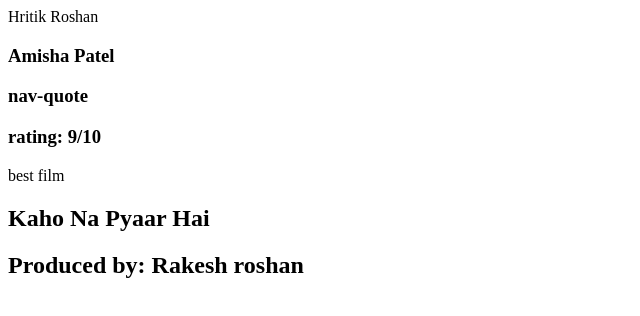
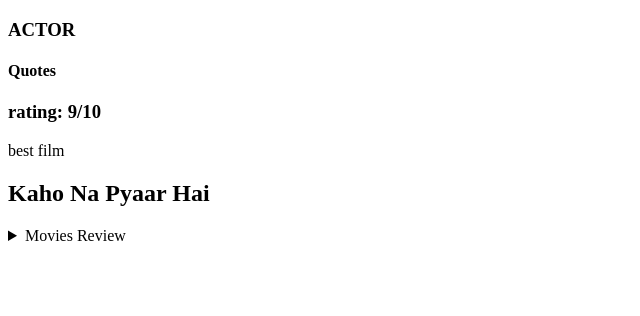
Before and after one commit to acciojob/semantic-imdb-shital-kamble, a website: page main.html in a window 1280 px wide. Shown: the whole page, without its empty margins (0-640 px from the left). Drawn offline with Linux system fonts and the light colour scheme.

Commit message:
Update main.html

```diff
--- a/main.html
+++ b/main.html
@@ -9,16 +9,18 @@
 <body>
 	<section>
 
-<nav i
-			<h1>Hritik Roshan</h1>
-		<h1>Amisha Patel</h1>
+<nav >
+
+
+
+		<h1>ACTOR</h1>
 	</nav>
 
 <nav>
-
-<h1> nav-quote</h1>
-</nav>
-
+<section>
+<h1> Quotes</h1>
+</nav></section>
+</body><section>
 
 <aside>
 <h1> rating: 9/10</h1>
@@ -28,14 +30,20 @@
 <header>
 <h1> Kaho Na Pyaar Hai</h1>
 </header>
+<details>
+<summary>Movies Review</summary>
+<p>
+	Kaho Naa pyarr Hai went on to be incluted into the Guinness World Records(2002) for begning a feature film with the most awards won-a total of 92 awards recived in numerous ceremonies and categories.
+</p>
+
 <footer>
 <h1> Produced by: Rakesh roshan</h1>
 </footer>
 	</section>
-	<!---
+
 	<section id="nav-quote">
 
 	</section>
-	--->
+
 </body>
 </html>
```
